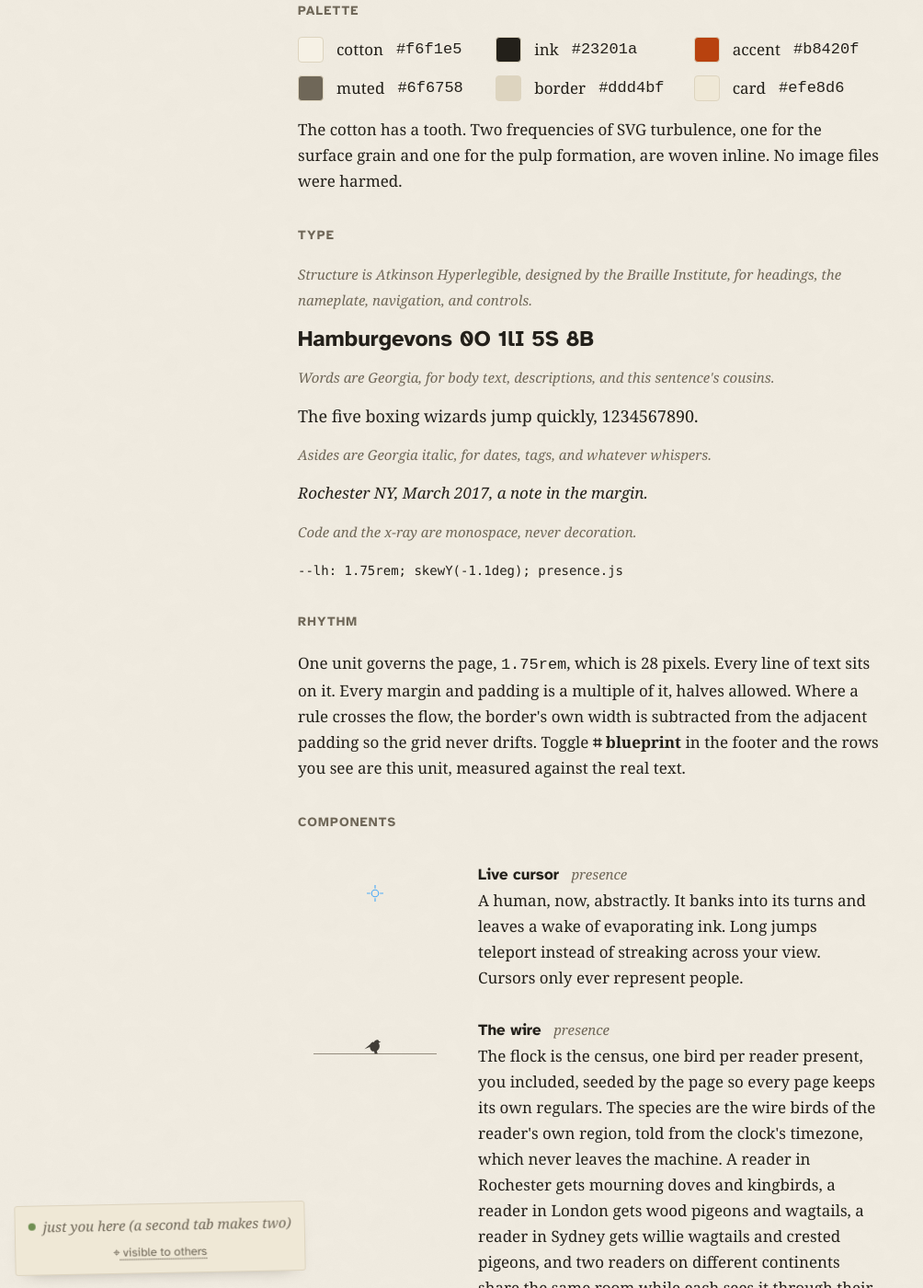
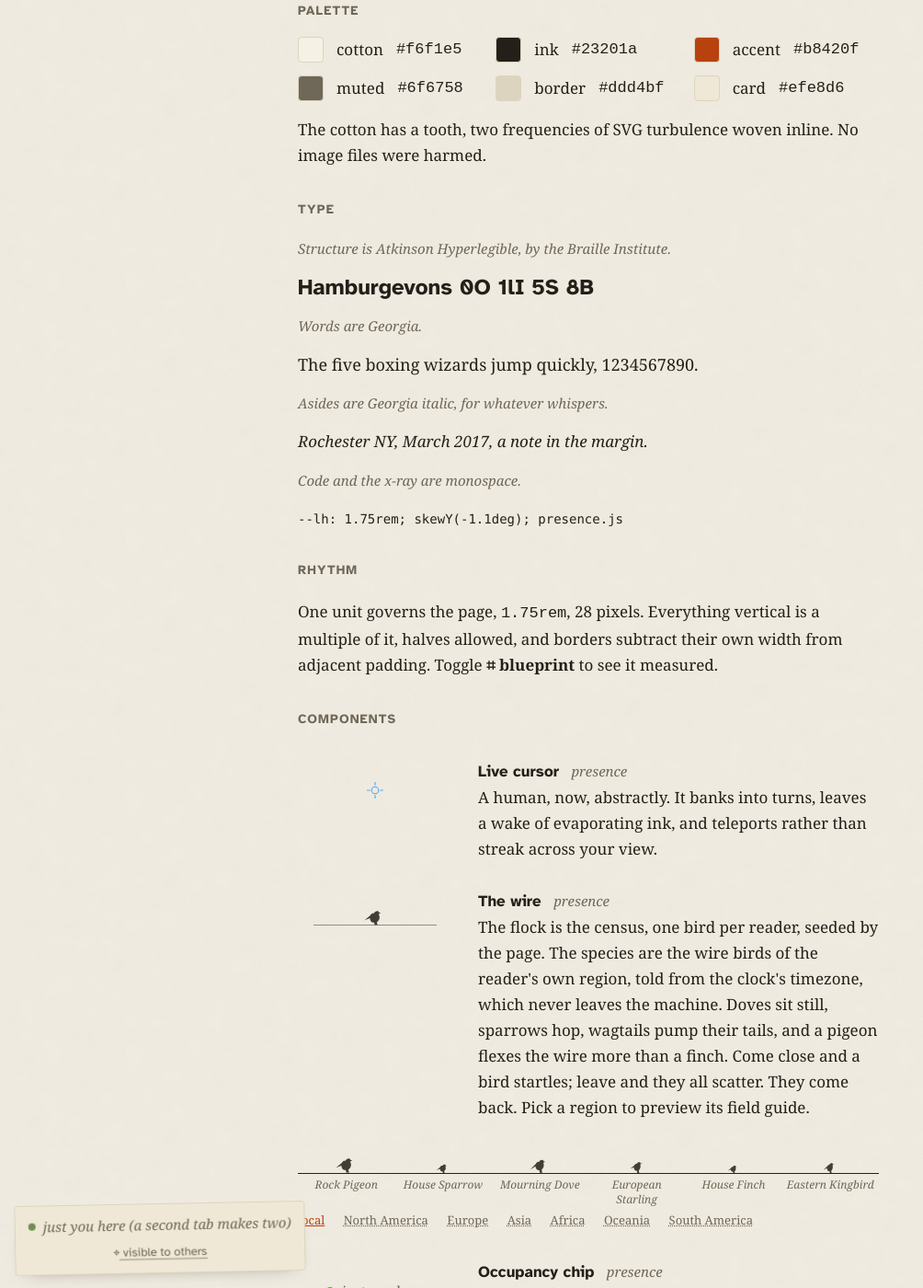
Before and after one commit to josephfusco/josephfusco.github.io, a Jekyll site: the page built from design.html, in a window 1280 px wide and 1400 px high, scrolled down 284 px. Shown: the whole window at 92% size, without its empty margins (0-1004 px from the left). Built offline with Jekyll 4.4.1, drawn with Linux system fonts in a browser that asks for light colours; some of the changed text lies outside the part shown.

Commit message:
The design page says less
Every description trimmed to its load-bearing sentences. The
components speak in a line or two; the wire keeps only the
census, the region, the habits, and the invitation.

Co-Authored-By: Claude Fable 5 <noreply@anthropic.com>
Claude-Session: https://claude.ai/code/session_019vAcPMvpcgUVRcyZCqV9hM

```diff
--- a/design.html
+++ b/design.html
@@ -19,26 +19,26 @@ permalink: /design
 			<li><span class="swatch" style="background:#ddd4bf"></span>border <code>#ddd4bf</code></li>
 			<li><span class="swatch" style="background:#efe8d6"></span>card <code>#efe8d6</code></li>
 		</ul>
-		<p>The cotton has a tooth. Two frequencies of SVG turbulence, one for the surface grain and one for the pulp formation, are woven inline. No image files were harmed.</p>
+		<p>The cotton has a tooth, two frequencies of SVG turbulence woven inline. No image files were harmed.</p>
 	</section>
 
 	<section class="block" aria-label="Type">
 		<h2>Type</h2>
 		<div class="specimen">
-			<p class="spec-note">Structure is Atkinson Hyperlegible, designed by the Braille Institute, for headings, the nameplate, navigation, and controls.</p>
+			<p class="spec-note">Structure is Atkinson Hyperlegible, by the Braille Institute.</p>
 			<p class="spec-sans">Hamburgevons 0O 1lI 5S 8B</p>
-			<p class="spec-note">Words are Georgia, for body text, descriptions, and this sentence's cousins.</p>
+			<p class="spec-note">Words are Georgia.</p>
 			<p class="spec-serif">The five boxing wizards jump quickly, 1234567890.</p>
-			<p class="spec-note">Asides are Georgia italic, for dates, tags, and whatever whispers.</p>
+			<p class="spec-note">Asides are Georgia italic, for whatever whispers.</p>
 			<p class="spec-italic">Rochester NY, March 2017, a note in the margin.</p>
-			<p class="spec-note">Code and the x-ray are monospace, never decoration.</p>
+			<p class="spec-note">Code and the x-ray are monospace.</p>
 			<p class="spec-mono">--lh: 1.75rem; skewY(-1.1deg); presence.js</p>
 		</div>
 	</section>
 
 	<section class="block" aria-label="Rhythm">
 		<h2>Rhythm</h2>
-		<p>One unit governs the page, <code>1.75rem</code>, which is 28 pixels. Every line of text sits on it. Every margin and padding is a multiple of it, halves allowed. Where a rule crosses the flow, the border's own width is subtracted from the adjacent padding so the grid never drifts. Toggle <strong>⌗ blueprint</strong> in the footer and the rows you see are this unit, measured against the real text.</p>
+		<p>One unit governs the page, <code>1.75rem</code>, 28 pixels. Everything vertical is a multiple of it, halves allowed, and borders subtract their own width from adjacent padding. Toggle <strong>⌗ blueprint</strong> to see it measured.</p>
 	</section>
 
 	<section class="block" aria-label="Components">
@@ -50,7 +50,7 @@ permalink: /design
 				</div>
 				<div>
 					<h3>Live cursor <span class="tag">presence</span></h3>
-					<p>A human, now, abstractly. It banks into its turns and leaves a wake of evaporating ink. Long jumps teleport instead of streaking across your view. Cursors only ever represent people.</p>
+					<p>A human, now, abstractly. It banks into turns, leaves a wake of evaporating ink, and teleports rather than streak across your view.</p>
 				</div>
 			</li>
 			<li>
@@ -59,7 +59,7 @@ permalink: /design
 				</div>
 				<div>
 					<h3>The wire <span class="tag">presence</span></h3>
-					<p>The flock is the census, one bird per reader present, you included, seeded by the page so every page keeps its own regulars. The species are the wire birds of the reader's own region, told from the clock's timezone, which never leaves the machine. A reader in Rochester gets mourning doves and kingbirds, a reader in London gets wood pigeons and wagtails, a reader in Sydney gets willie wagtails and crested pigeons, and two readers on different continents share the same room while each sees it through their own window. Every species keeps its field habits; doves sit still, sparrows hop, wagtails pump their tails, and a pigeon flexes the wire more than a finch. Bring your cursor close and a bird startles; a click that leaves the page scatters them all. They come back. Pick a region below to preview its field guide; the choice follows you around the site until you come back to local.</p>
+					<p>The flock is the census, one bird per reader, seeded by the page. The species are the wire birds of the reader's own region, told from the clock's timezone, which never leaves the machine. Doves sit still, sparrows hop, wagtails pump their tails, and a pigeon flexes the wire more than a finch. Come close and a bird startles; leave and they all scatter. They come back. Pick a region to preview its field guide.</p>
 				</div>
 				<div class="bird-legend-block">
 					<div class="bird-legend" aria-label="The field guide, one entry per species">
@@ -100,7 +100,7 @@ permalink: /design
 				</div>
 				<div>
 					<h3>Wordmark <span class="tag">identity</span></h3>
-					<p>Eleven squares wave on hover, staggered by <code>sibling-index()</code>. The square that jumps the queue is a bug from the original CodePen, kept on purpose. Try it. This one works.</p>
+					<p>Eleven squares wave on hover, staggered by <code>sibling-index()</code>. The square that jumps the queue is a kept bug from the original CodePen.</p>
 				</div>
 			</li>
 			<li>
@@ -109,7 +109,7 @@ permalink: /design
 				</div>
 				<div>
 					<h3>Camera <span class="tag">Rochester</span></h3>
-					<p>A miniature of the camera-flash pen. The shutter depresses, the flash fires. Press and hold. Kodak country.</p>
+					<p>The shutter depresses, the flash fires. Press and hold. Kodak country.</p>
 				</div>
 			</li>
 			<li>
@@ -128,7 +128,7 @@ permalink: /design
 		<h2>Patterns</h2>
 		<ul>
 			<li>Three voices with fixed roles. Bold sans names a thing, serif italic is metadata about it, serif roman describes it.</li>
-			<li>The organizing principle leads. Projects are named things, so the name comes first and the tag follows. Archives are chronological, so the date rail comes first and the title follows.</li>
+			<li>The organizing principle leads. Names first for projects, dates first for archives.</li>
 			<li>The wire under the masthead is the only rule on the page. Everything else is separated by rhythm alone.</li>
 		</ul>
 	</section>
```
